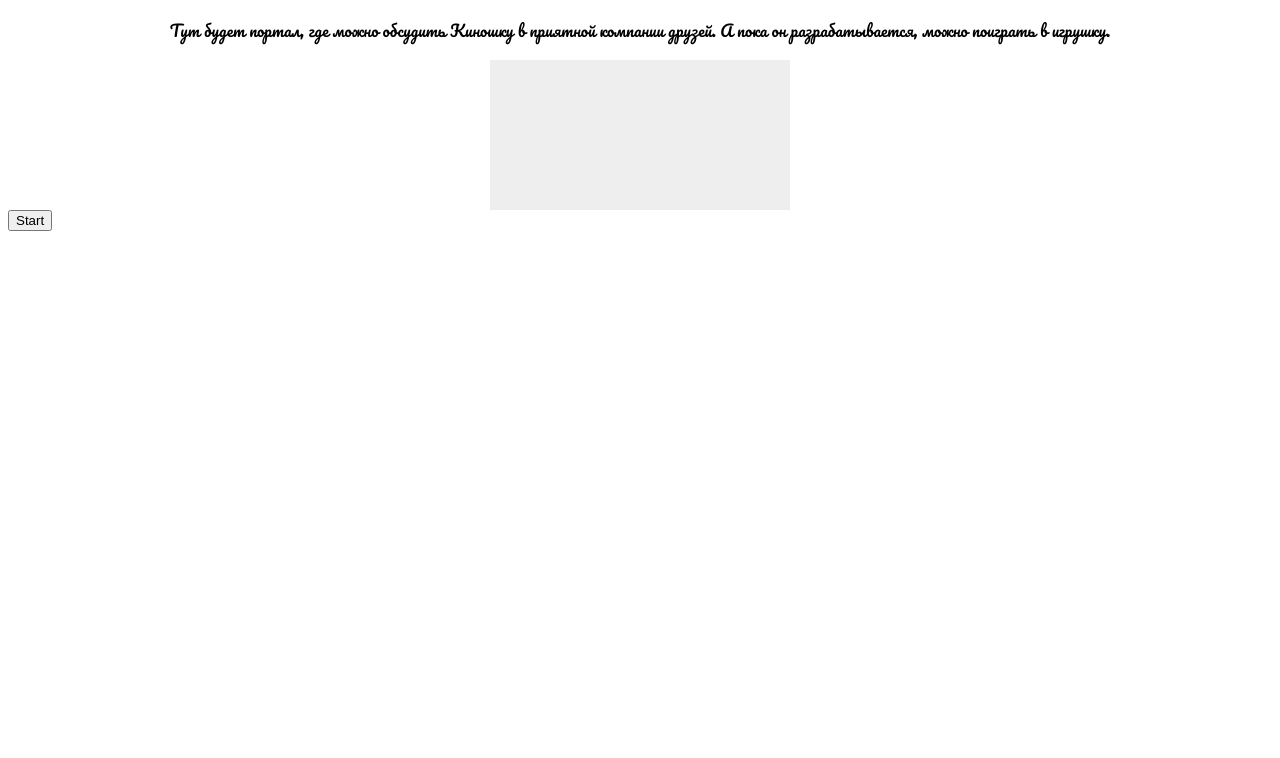
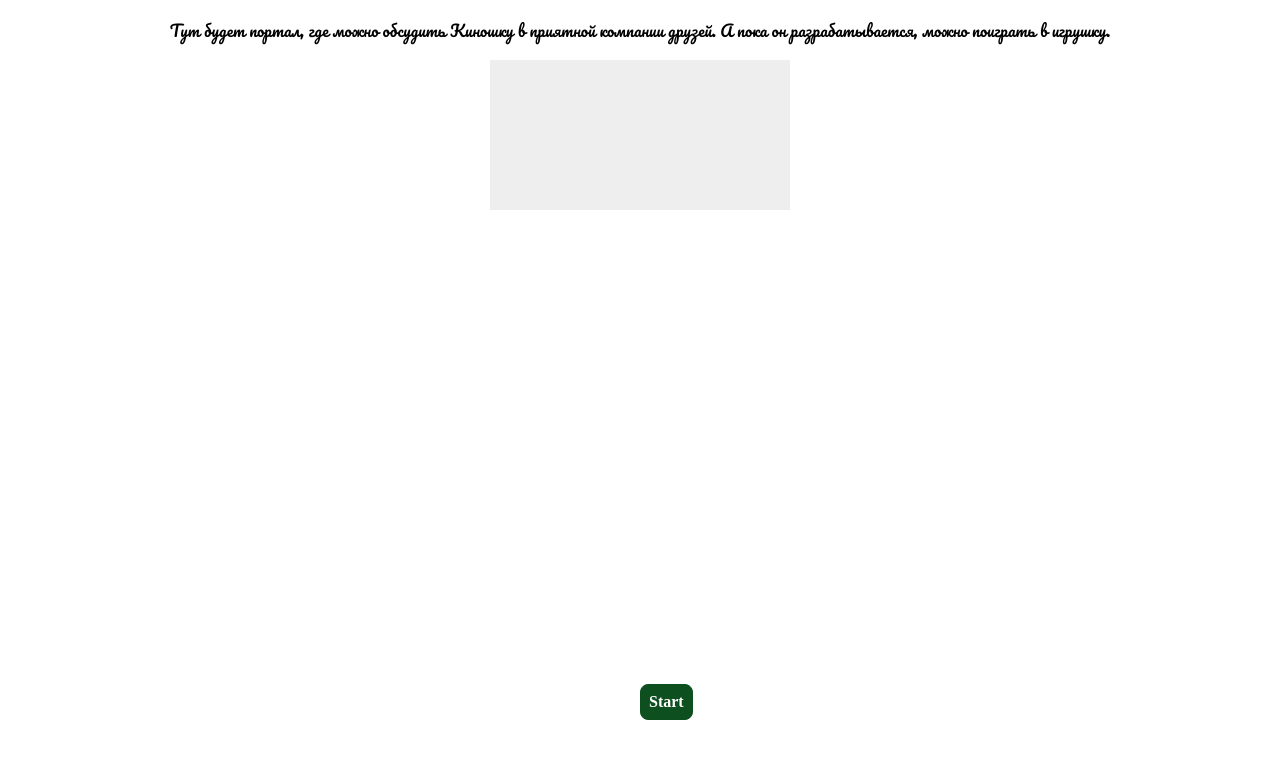
Before and after one commit to aaorlovsky/aaorlovsky.github.io, a plain HTML site: page index.html in a window 1280 px wide. Drawn offline with Linux system fonts and the light colour scheme.

Commit message:
Adding button to start:

```diff
--- a/index.html
+++ b/index.html
@@ -28,9 +28,11 @@
       <!-- <br />
       Log:
       <pre id="log" style="border: 1px solid #ccc"></pre> -->
-      <button id="start">Start</button>
     </main>
     <footer>
+      <div class="footer-div">
+        <button id="start">Start</button>
+      </div>
       <!-- <input type="text" placeholder="Your name here" /> -->
     </footer>
   </body>
--- a/script.js
+++ b/script.js
@@ -184,5 +184,8 @@ let button = document.querySelector("#start");
 button.addEventListener("click", startButtonClick, false);
 
 function startButtonClick() {
+  canvas.width = window.innerWidth * 0.9;
+  canvas.height = window.innerHeight / 2;
+
   interval = setInterval(draw, 10);
 }
--- a/styles.css
+++ b/styles.css
@@ -1,4 +1,10 @@
 @import url("https://fonts.googleapis.com/css2?family=Pacifico&display=swap");
+
+html,
+body {
+  height: 90%;
+  margin: 0;
+}
 
 p {
   text-align: center;
@@ -16,3 +22,28 @@ canvas {
   /* width: 640px;
   height: 640px; */
 }
+
+.footer-div {
+  position: fixed;
+  bottom: 10%;
+  left: 50%;
+  text-align: center;
+  margin: 10;
+}
+
+button {
+  background: #0e4f1f;
+  color: white;
+  font: inherit;
+  border: 1.5px solid #0e4f1f;
+  padding: 0.5rem;
+  border-radius: 8px;
+  font-weight: bold;
+  cursor: pointer;
+}
+
+button:hover,
+button:active {
+  background: white;
+  color: #0e4f1f;
+}
```
